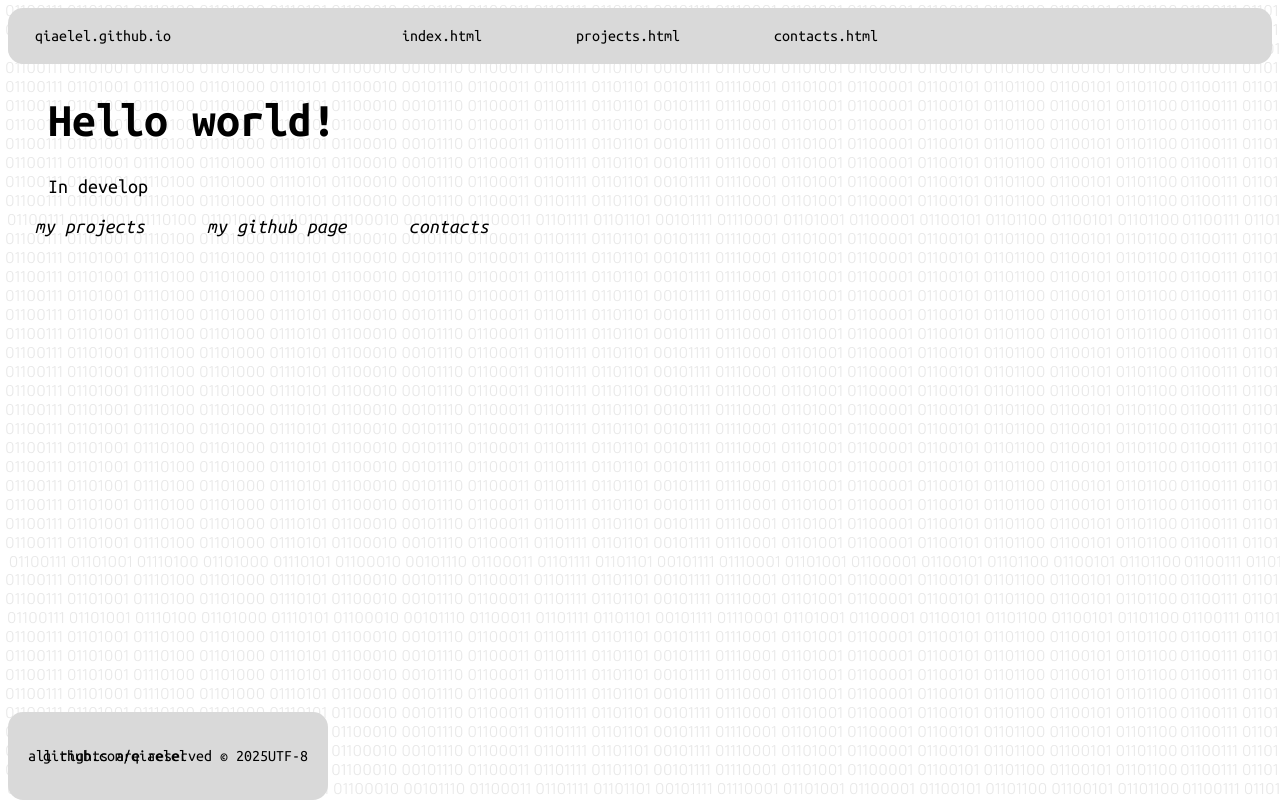
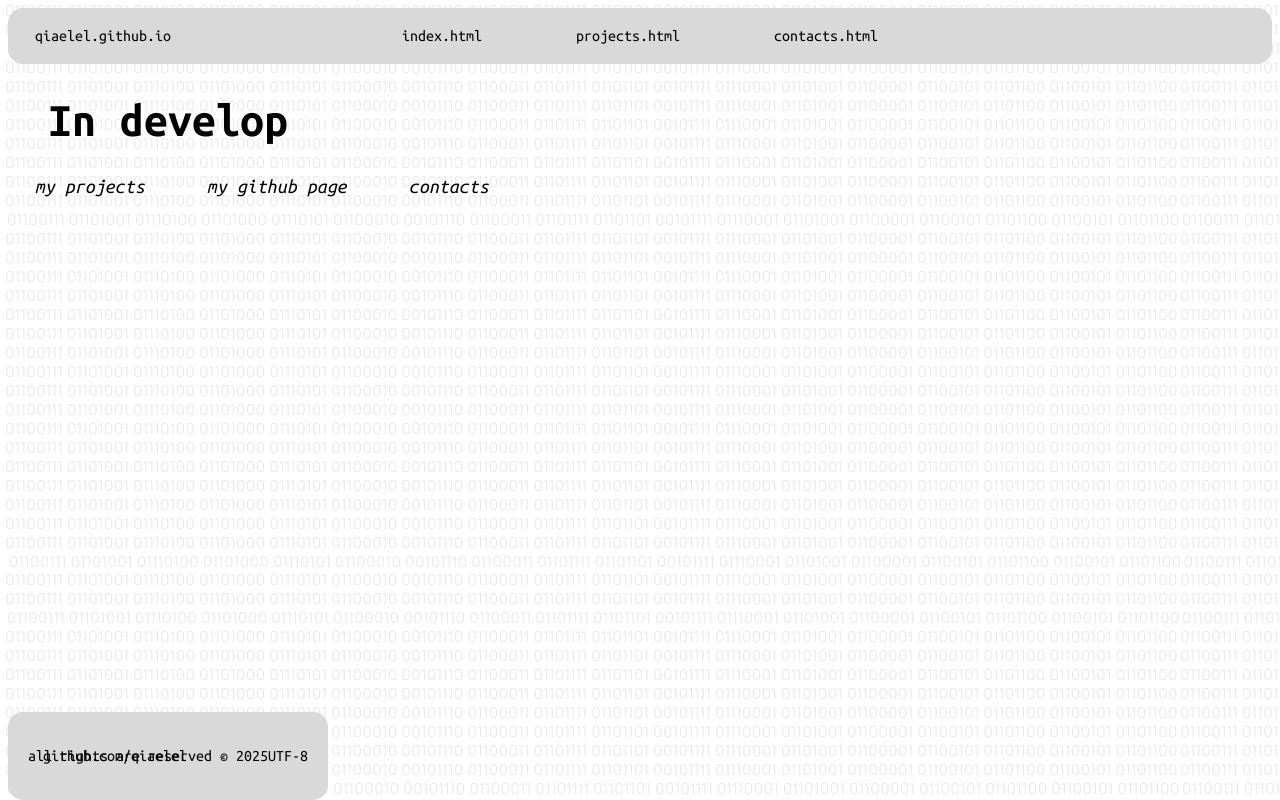
Before and after one commit to qiaelel/qiaelel.github.io, a plain HTML site: page index.html in a window 1280 px wide. Shown: the top 800 px of the page. Drawn offline with Linux system fonts and the light colour scheme.

Commit message:
Update index.html

```diff
--- a/index.html
+++ b/index.html
@@ -17,8 +17,7 @@
 </header>
 
 <body>
-    <h1 class="maintexth1">Hello world!</h1>
-    <p class="maintext">In develop</p>
+    <h1 class="maintexth1">In develop</h1>
     <a href="projects.html" class="bodybuttons maintext">my projects</a>
     <a href="http://github.com/qiaelel" class="bodybuttons maintext">my github page</a>
     <a href="contacts.html" class="bodybuttons maintext">contacts</a>
```
